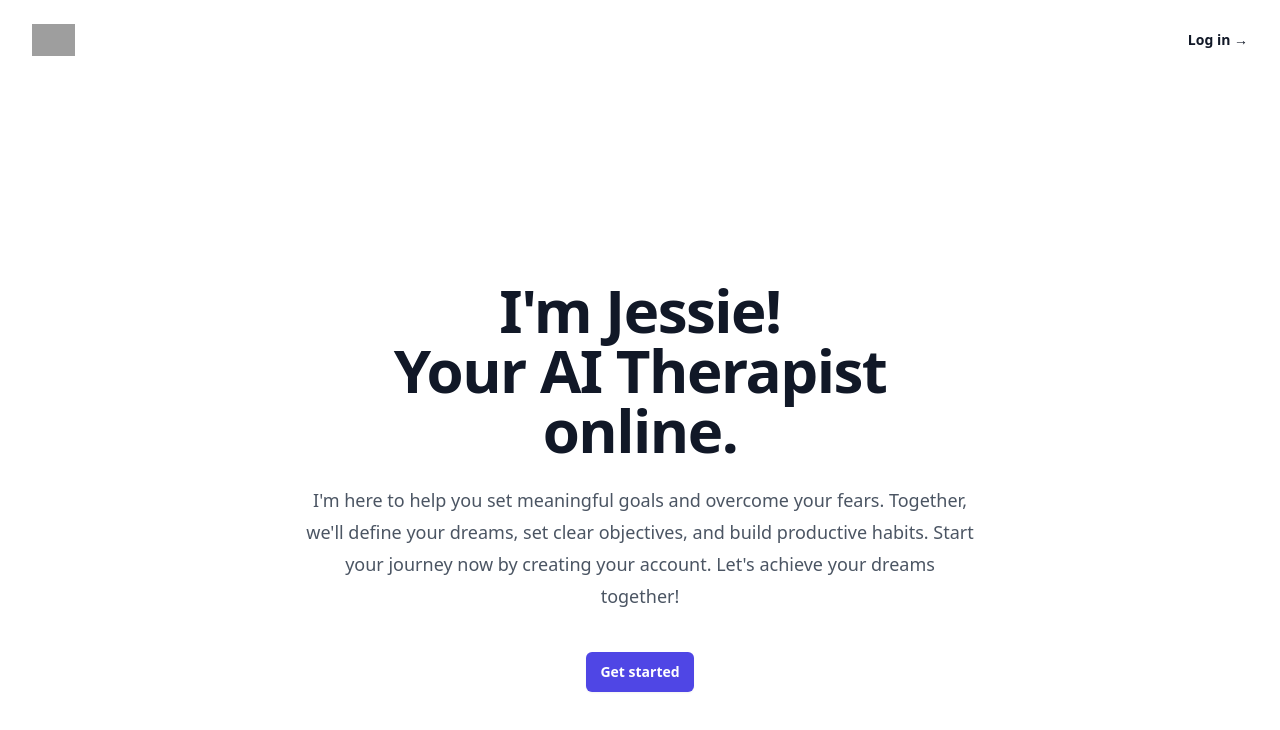
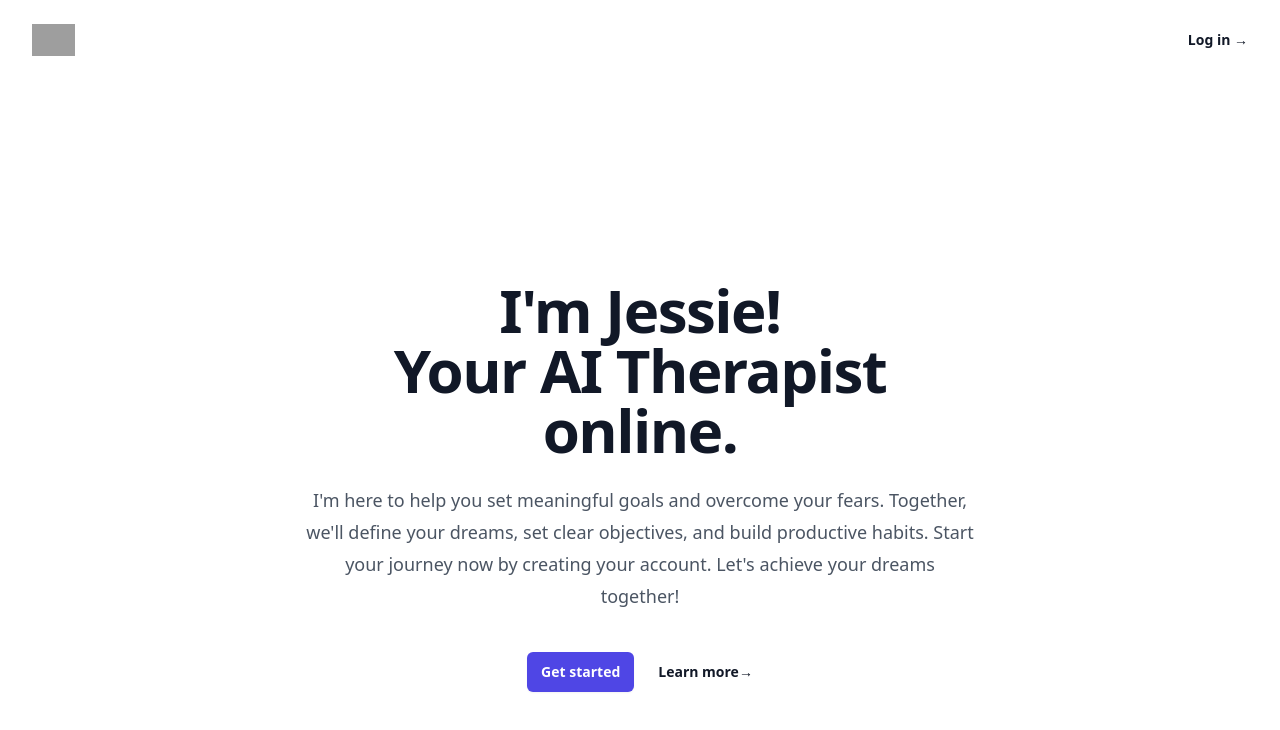
Before and after one commit to wmamedio/jessieaitherapist, a SvelteKit app in the folder my-svelte-app/: page / in a window 1280 px wide. Shown: the top 730 px of the page. Built offline with nearby package versions, Linux system fonts and the light colour scheme; grey boxes are pictures that could not be loaded.

Commit message:
ai generated blog posts

```diff
--- a/my-svelte-app/src/routes/+page.svelte
+++ b/my-svelte-app/src/routes/+page.svelte
@@ -117,7 +117,7 @@
             <p class="mt-6 text-lg leading-8 text-gray-600">I'm here to help you set meaningful goals and overcome your fears. Together, we'll define your dreams, set clear objectives, and build productive habits. Start your journey now by creating your account. Let's achieve your dreams together!</p>
             <div class="mt-10 flex items-center justify-center gap-x-6">
                 <a href="https://buy.stripe.com/aEUbMB1vC5m73UA4gg" class="rounded-md bg-indigo-600 px-3.5 py-2.5 text-sm font-semibold text-white shadow-sm hover:bg-indigo-500 focus-visible:outline focus-visible:outline-2 focus-visible:outline-offset-2 focus-visible:outline-indigo-600">Get started</a>
-                <!-- <a href="/blog" class="text-sm font-semibold leading-6 text-gray-900">Learn more<span aria-hidden="true">→</span></a>  -->
+                <a href="/blog" class="text-sm font-semibold leading-6 text-gray-900">Learn more<span aria-hidden="true">→</span></a>
             </div>
         </div>
     </div>
--- a/my-svelte-app/src/routes/blog/+page.svelte
+++ b/my-svelte-app/src/routes/blog/+page.svelte
@@ -26,7 +26,7 @@
     <div class="grid grid-cols-1 sm:grid-cols-2 lg:grid-cols-3 gap-8">
         {#each data.posts as post}
         <div class="bg-white rounded-lg shadow-lg overflow-hidden post">
-            <img class="w-full h-48 object-cover" src={"https:" + post.image_image} alt={post.title_text} />
+            <!-- <img class="w-full h-48 object-cover" src={"https:" + post.image_image} alt={post.title_text} /> -->
             <div class="p-6">
                 <h2 class="text-xl font-semibold mb-2">{post.title_text}</h2>
                 <p class="text-gray-700 mb-2"><strong>Author:</strong> {post.author_name_text}</p>
--- a/my-svelte-app/src/routes/blog/[name]/+page.svelte
+++ b/my-svelte-app/src/routes/blog/[name]/+page.svelte
@@ -21,7 +21,7 @@
     </div>
 
     <div class="bg-white rounded-lg shadow-lg overflow-hidden post">
-        <img class="w-full h-48 object-cover" src={"https:" + data.post.image_image} alt={data.post.title_text} />
+        <!-- <img class="w-full h-48 object-cover" src={"https:" + data.post.image_image} alt={data.post.title_text} /> -->
         <div class="p-6">
             <h2 class="text-xl font-semibold mb-2">{data.post.title_text}</h2>
             <p class="text-gray-700 mb-2"><strong>Author:</strong> {data.post.author_name_text}</p>
```
